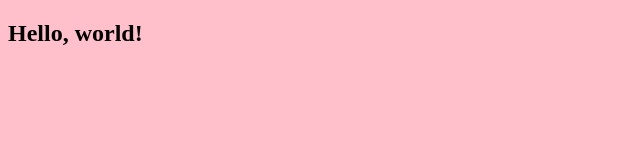
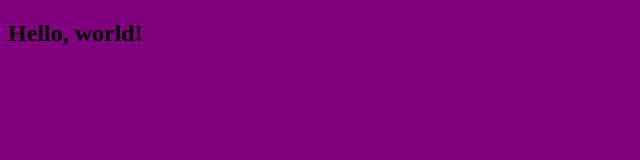
Before and after one commit to fdegir/k8s-staging-production, a plain HTML site: page content/index.html in a window 1280 px wide. Shown: the whole page, without its empty margins (0-640 px from the left). Drawn offline with Linux system fonts and the light colour scheme.

Commit message:
Change background color

```diff
--- a/content/index.html
+++ b/content/index.html
@@ -1,6 +1,6 @@
 <!DOCTYPE html>
 <html>
-  <body style="background-color:pink">
+  <body style="background-color:purple">
     <h2>Hello, world!</h2>
   </body>
 </html>
```
